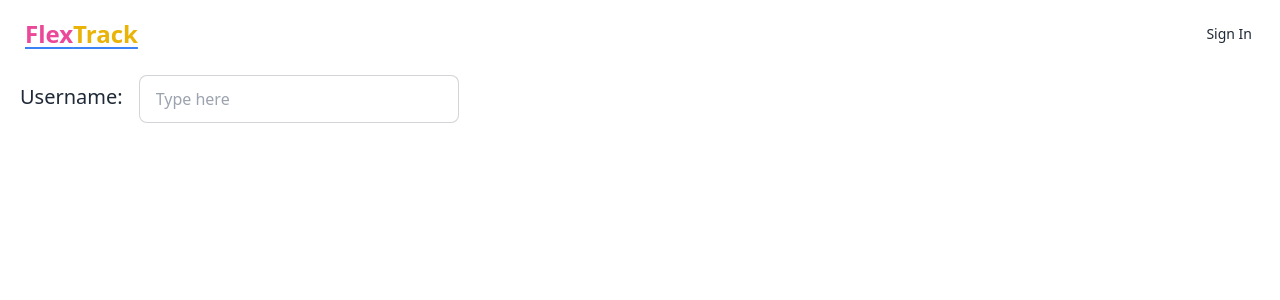
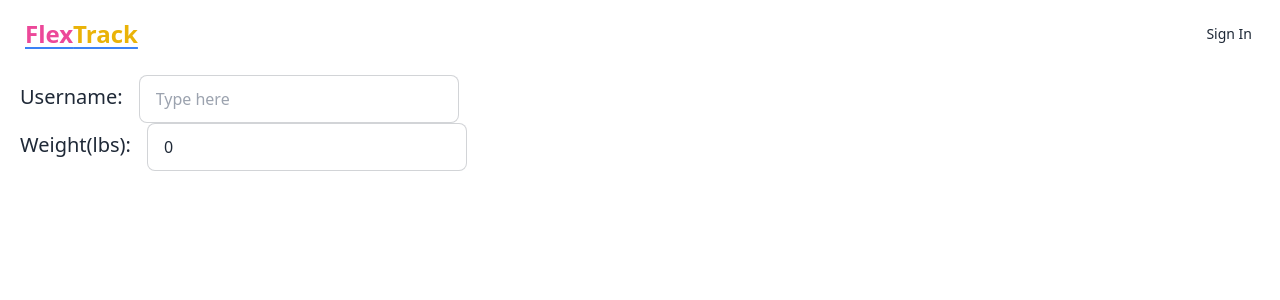
Before and after one commit to seanmckee/FlexTrack, a React (Vite) app in the folder client/: page /profile in a window 1280 px wide. Shown: the top 300 px of the page. Built offline with nearby package versions, Linux system fonts and the light colour scheme; no server answers.

Commit message:
changed types on form

```diff
--- a/client/src/pages/Profile/Profile.tsx
+++ b/client/src/pages/Profile/Profile.tsx
@@ -1,7 +1,6 @@
 import axios from "axios";
 import { useEffect, useState } from "react";
 import { useCookies } from "react-cookie";
-import { FaUser } from "react-icons/fa";
 
 interface User {
   username: string;
@@ -21,8 +20,8 @@ const Profile = () => {
   const [cookies] = useCookies(["access_token"]);
   const userID = window.localStorage.getItem("userID");
   const [user, setUser] = useState<User | null>(null);
-
-  const [username, setUsername] = useState(user?.username);
+  const [username, setUsername] = useState("");
+  const [weight, setWeight] = useState(0);
 
   const fetchProfile = async () => {
     try {
@@ -41,16 +40,34 @@ const Profile = () => {
     fetchProfile();
   }, []);
 
+  useEffect(() => {
+    // Update the username state whenever the user state changes
+    if (user) {
+      setUsername(user.username);
+      setWeight(user.weight);
+    }
+  }, [user]);
+
   return (
     <div className="pt-[75px] p-5">
       <div className="flex">
         <h1 className="text-xl mr-4 mt-2">Username: </h1>
         <input
           type="text"
-          placeholder="Type here"
+          placeholder={"Type here"}
           className="input input-bordered w-full max-w-xs"
           value={username}
           onChange={(e) => setUsername(e.target.value)}
+        />
+      </div>
+      <div className="flex">
+        <h1 className="text-xl mr-4 mt-2">Weight(lbs): </h1>
+        <input
+          type="number"
+          placeholder={"Type here"}
+          className="input input-bordered w-full max-w-xs"
+          value={weight}
+          onChange={(e) => setWeight(e.target.value)}
         />
       </div>
     </div>
```
